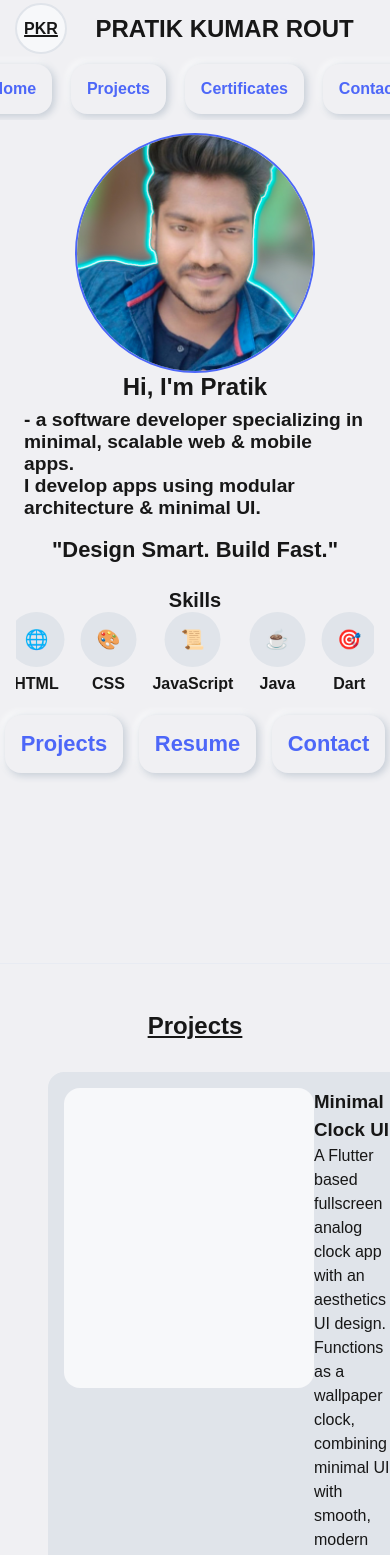
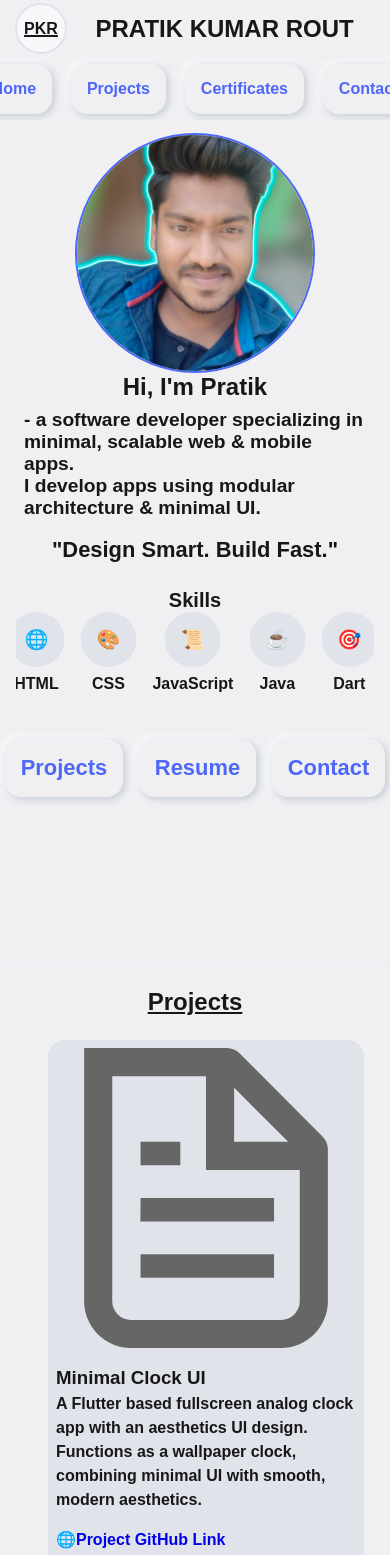
Before and after one commit to PratikKumarRout/Pratik-Kumar-Rout, a Next.js app: page / in a window 390 px wide. Shown: the top 1555 px of the page. Built offline with nearby package versions, Linux system fonts and the light colour scheme.

Commit message:
style: change project section responsive version 1.19.02

```diff
--- a/src/app/components/Hero.module.css
+++ b/src/app/components/Hero.module.css
@@ -167,8 +167,8 @@
 
     .hero_button_container {
         gap: 1rem;
-        margin-bottom: 0.5rem;
         padding: 0.4rem;
+        margin-top: 1.5rem;
     }
 
     .hero_button {
--- a/src/app/components/Projects.js
+++ b/src/app/components/Projects.js
@@ -1,11 +1,19 @@
 // components/Projects.js
 import Link from "next/link";
 import styles from "./projects.module.css";
+import Image from "next/image";
 
 const projects = [
   {
     label: "Minimal Clock UI",
     url: "https://github.com/PratikKumarRout/neo-clock",
+    imgUrl: "/file.svg",
+    about: "A Flutter based fullscreen analog clock app with an aesthetics UI design. Functions as a wallpaper clock, combining minimal UI with smooth, modern aesthetics."
+  },
+  {
+    label: "Minimal Clock UI",
+    url: "https://github.com/PratikKumarRout/neo-clock",
+    imgUrl: "/file.svg",
     about: "A Flutter based fullscreen analog clock app with an aesthetics UI design. Functions as a wallpaper clock, combining minimal UI with smooth, modern aesthetics."
   },
 ];
@@ -18,8 +26,12 @@ export default function Projects() {
         <div className={styles.projects_container}>
           {projects.map((project, index) => (
             <div key={index} className={styles.project_chip}>
-              <div className={styles.project_image}>
-                 </div>
+              <Image
+                width={300}
+                height={300}
+                src={project.imgUrl}
+                alt="Project Image"
+              />
               <div className={styles.project_details}>
                 <h3>{project.label}</h3>
                 <p>{project.about}</p>
--- a/src/app/components/projects.module.css
+++ b/src/app/components/projects.module.css
@@ -18,16 +18,16 @@
 
 .project_chip {
     background-color: var(--secondary);
-    padding: 1rem;
+    padding: 0.5rem;
     border-radius: 1rem;
     display: flex;
     display: grid;
     grid-template-columns: repeat(2, 1fr);
+    gap: 1rem;
 }
 
 .project_image {
-    width: 250px;
-    height: 300px;
+    padding: 1rem;
     background-color: var(--primary);
     border-radius: 1rem;
 }
@@ -64,3 +64,31 @@
     color: blue;
     transform: translateY(-1.3px);
 }
+
+@media (max-width: 600px) {
+    .project_section {
+        max-width: 100vw;
+    }
+
+    .project_section h2 {
+        margin: 0.5rem;
+    }
+
+    .projects_container {
+        grid-template-columns: 1fr;
+    }
+
+    .project_chip {
+        grid-template-columns: 1fr;
+        gap: 1rem;
+    }
+
+    .project_image {
+        margin: auto;
+        padding: 0.1rem;
+    }
+
+    .project_details p {
+        font-weight: 700;
+    }
+}
--- a/src/app/globals.css
+++ b/src/app/globals.css
@@ -83,7 +83,7 @@ header {
 
 @media (max-width: 600px) {
   section {
-    padding: 2rem 1rem;
+    padding: 1rem;
   }
 
   .hero {
```
